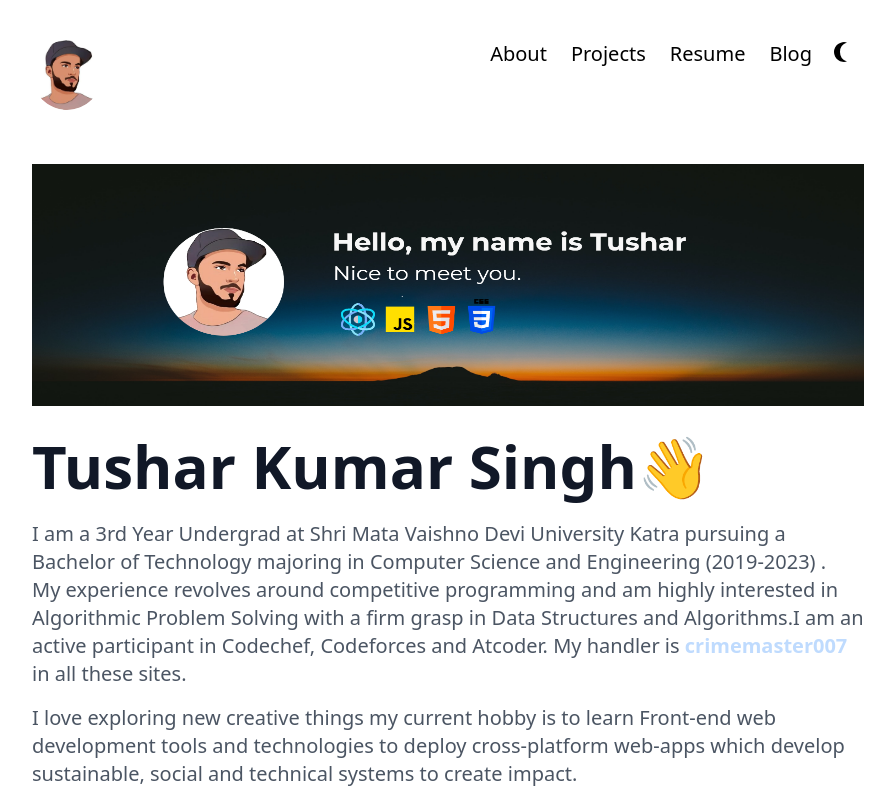
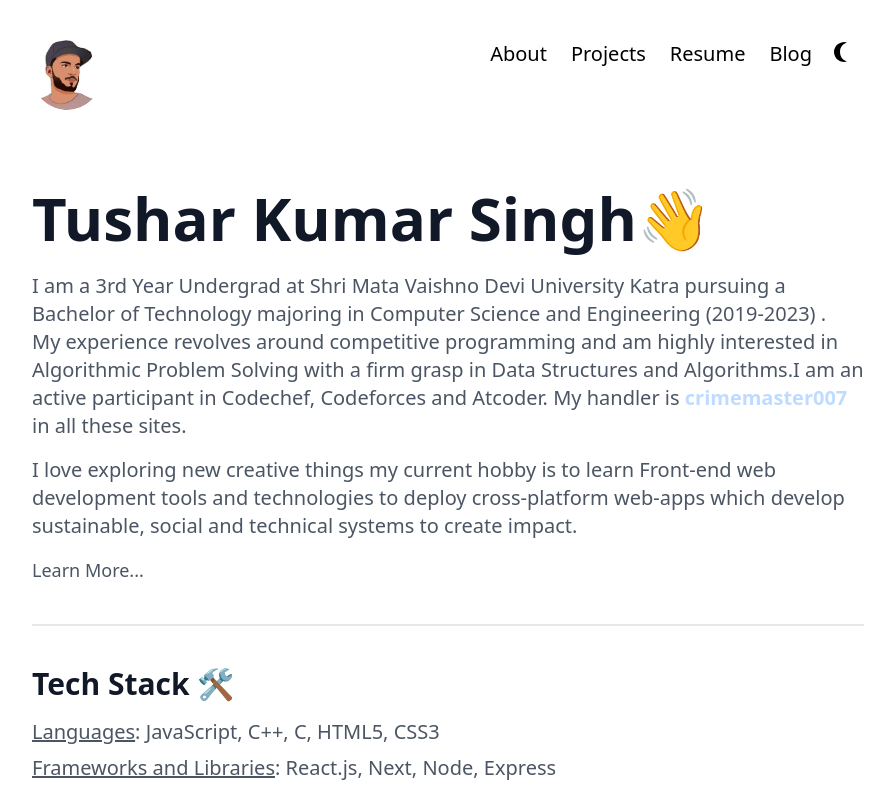
Before and after one commit to crimemaster007/tusharrr, a Next.js app: page / in a window 1280 px wide. Shown: the top 794 px of the page, without its empty margins (192-1087 px from the left). Built offline with nearby package versions, Linux system fonts and the light colour scheme.

Commit message:
final-commited

```diff
--- a/next.config.js
+++ b/next.config.js
@@ -1,4 +1,3 @@
 module.exports = {
   reactStrictMode: true,
-  webpack5: false,
 }
--- a/pages/index.jsx
+++ b/pages/index.jsx
@@ -2,7 +2,7 @@
 import Navbar from "../components/Navbar/Navbar";
 import Footer from "../components/Footer/Footer";
 import Link from "next/link";
-import Image from "next/image";
+// import Image from "next/image";
 
 export default function Home() {
   return (
@@ -18,10 +18,10 @@
           <Navbar />
           <div className="text-gray-600 dark:text-gray-400">
             <div className="mt-2 border-b-2">
-              <div className="md:container md:mx-auto">
+              {/* <div className="md:container md:mx-auto">
                 <Image height="320" width="1100" alt="tushar-display-image" src="/tushar-cover-photo.png" />
               </div>
-
+             */}
 
               <br></br>
               <h1 className="text-6xl font-bold pb-6 text-gray-900 dark:text-gray-200">
```
